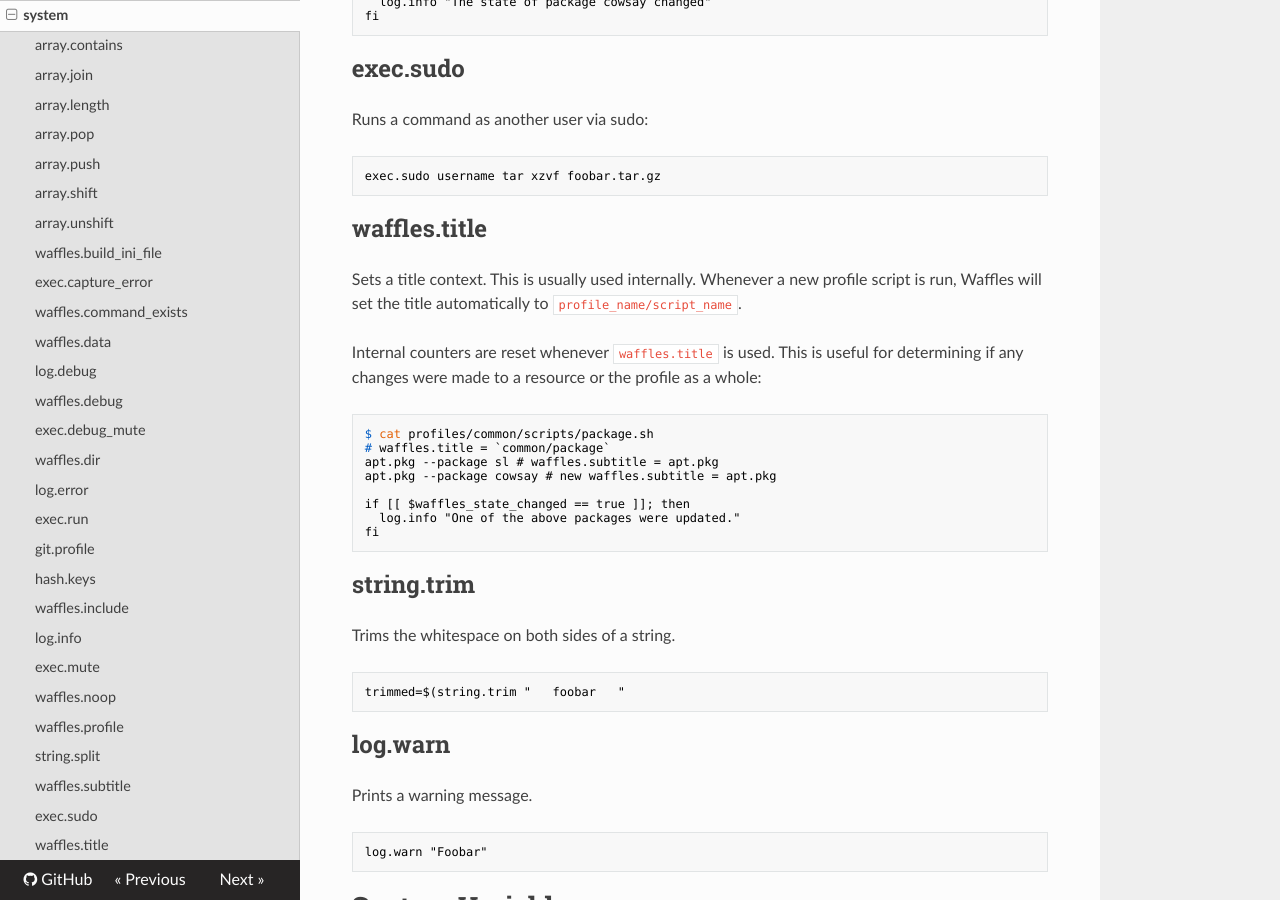
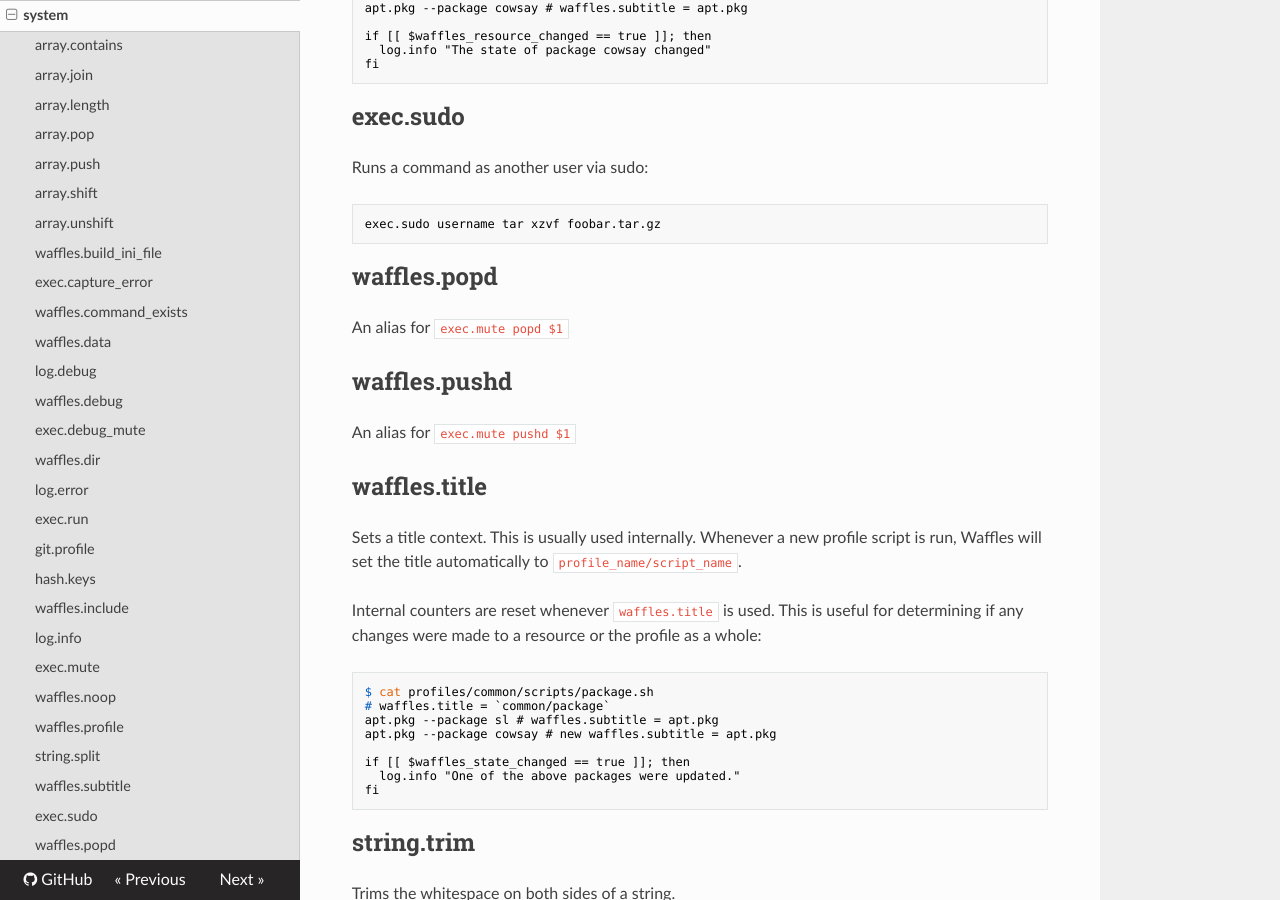
Before and after one commit to wffls/waffles, an MkDocs documentation site: the page built from docs/functions/system.md, in a window 1280 px wide and 900 px high, scrolled down 6326 px. Built offline with MkDocs 1.6.1, drawn with Linux system fonts in a browser that asks for light colours; nearby versions of some CDN libraries; old or Windows-style settings are respelled for this version of MkDocs; some of the changed text lies outside the part shown.

Commit message:
pushd, popd docs

````diff
--- a/docs/functions/system.md
+++ b/docs/functions/system.md
@@ -284,6 +284,14 @@
 exec.sudo username tar xzvf foobar.tar.gz
 ```
 
+## waffles.popd
+
+An alias for `exec.mute popd $1`
+
+## waffles.pushd
+
+An alias for `exec.mute pushd $1`
+
 ## waffles.title
 
 Sets a title context. This is usually used internally. Whenever a new profile script is run, Waffles will set the title automatically to `profile_name/script_name`.
````
